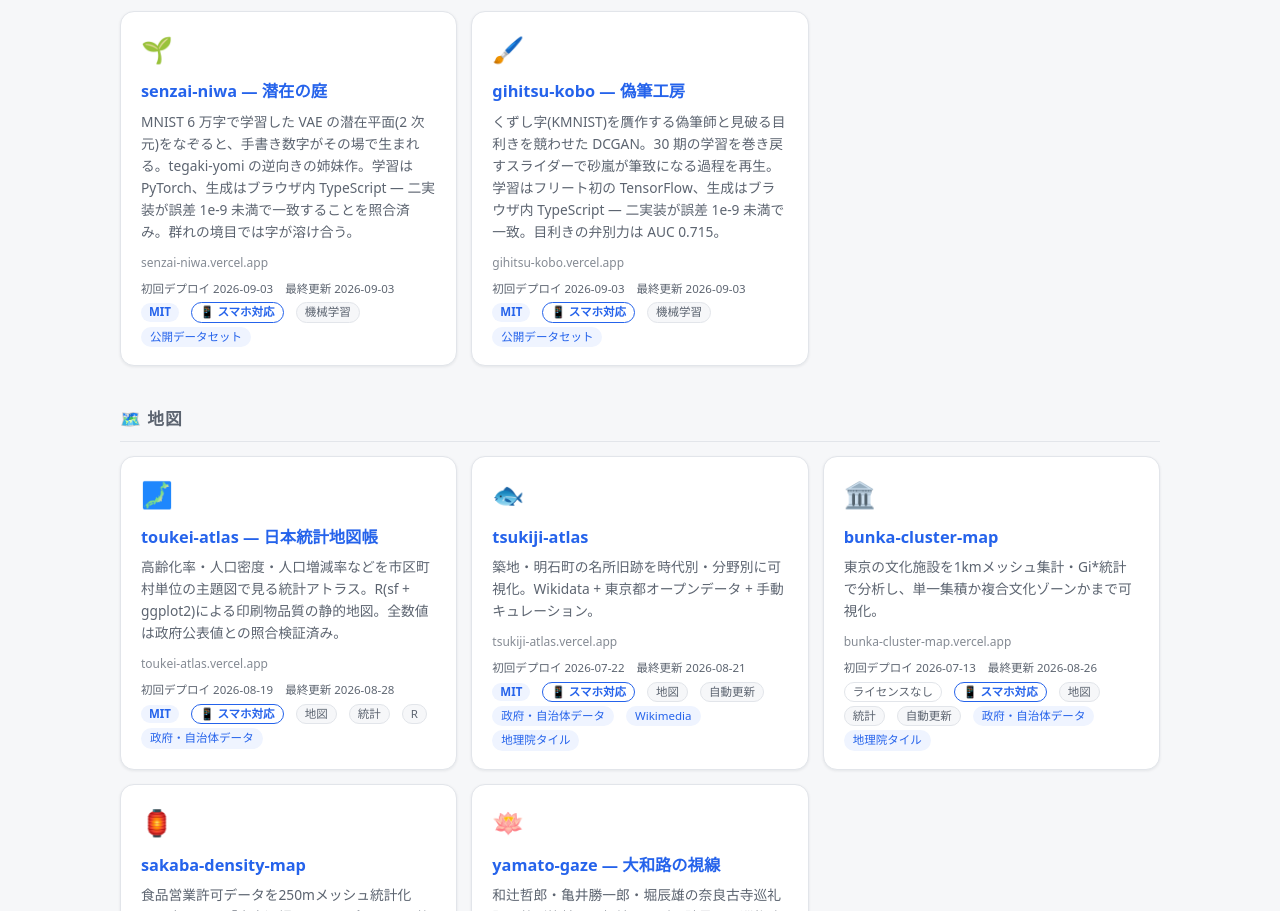
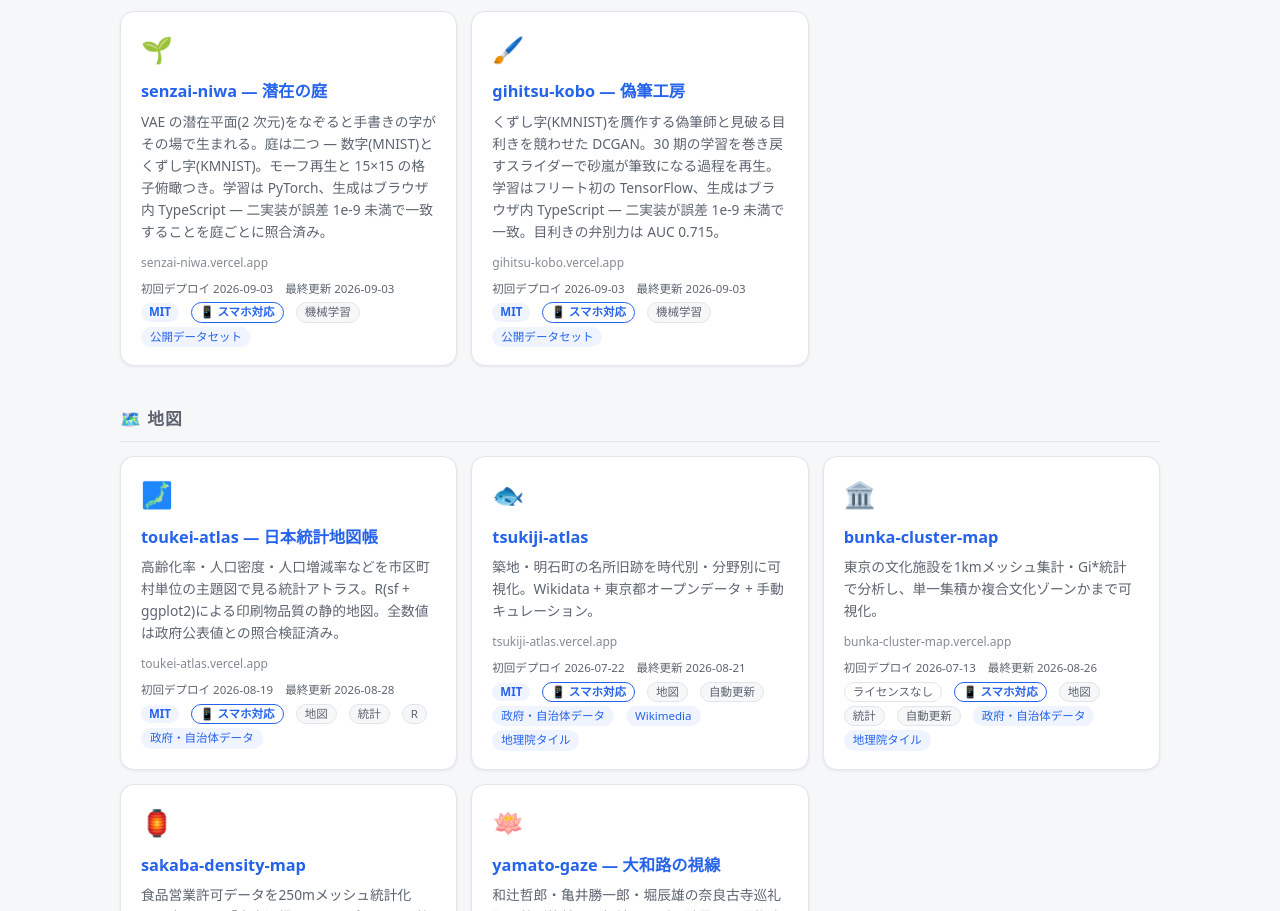
Before and after one commit to twill3c/app-menu, a plain HTML site: page index.html in a window 1280 px wide. Shown: the part 6750-7661 px from the top of the page. Drawn offline with Linux system fonts and the light colour scheme.

Commit message:
senzai-niwa のカードを二庭対応に更新(くずし字の庭・モーフ・格子俯瞰)

```diff
--- a/index.html
+++ b/index.html
@@ -615,7 +615,7 @@
       <a class="card" data-tags="機械学習" data-src="公開データセット" href="https://senzai-niwa.vercel.app" target="_blank" rel="noopener">
         <span class="icon">🌱</span>
         <div class="name">senzai-niwa — 潜在の庭</div>
-        <div class="desc">MNIST 6 万字で学習した VAE の潜在平面(2 次元)をなぞると、手書き数字がその場で生まれる。tegaki-yomi の逆向きの姉妹作。学習は PyTorch、生成はブラウザ内 TypeScript — 二実装が誤差 1e-9 未満で一致することを照合済み。群れの境目では字が溶け合う。</div>
+        <div class="desc">VAE の潜在平面(2 次元)をなぞると手書きの字がその場で生まれる。庭は二つ — 数字(MNIST)とくずし字(KMNIST)。モーフ再生と 15×15 の格子俯瞰つき。学習は PyTorch、生成はブラウザ内 TypeScript — 二実装が誤差 1e-9 未満で一致することを庭ごとに照合済み。</div>
         <div class="url">senzai-niwa.vercel.app</div>
         <div class="meta"><span>初回デプロイ 2026-09-03</span><span>最終更新 2026-09-03</span><span class="lic">MIT</span><span class="mob">📱 スマホ対応</span></div>
       </a>
```
